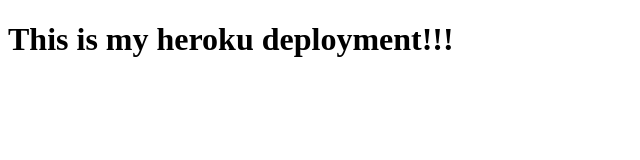
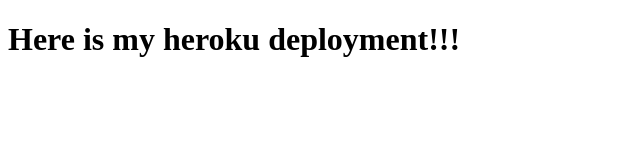
Before and after one commit to Jon-Snow1221/Deployment-Demo, a website: page index.html in a window 1280 px wide. Shown: the whole page, without its empty margins (0-640 px from the left). Drawn offline with Linux system fonts and the light colour scheme.

Commit message:
Changed H1

```diff
--- a/index.html
+++ b/index.html
@@ -7,6 +7,6 @@
   <title>Heroku Test</title>
 </head>
 <body>
-  <h1>This is my heroku deployment!!!</h1>
+  <h1>Here is my heroku deployment!!!</h1>
 </body>
 </html>
```
